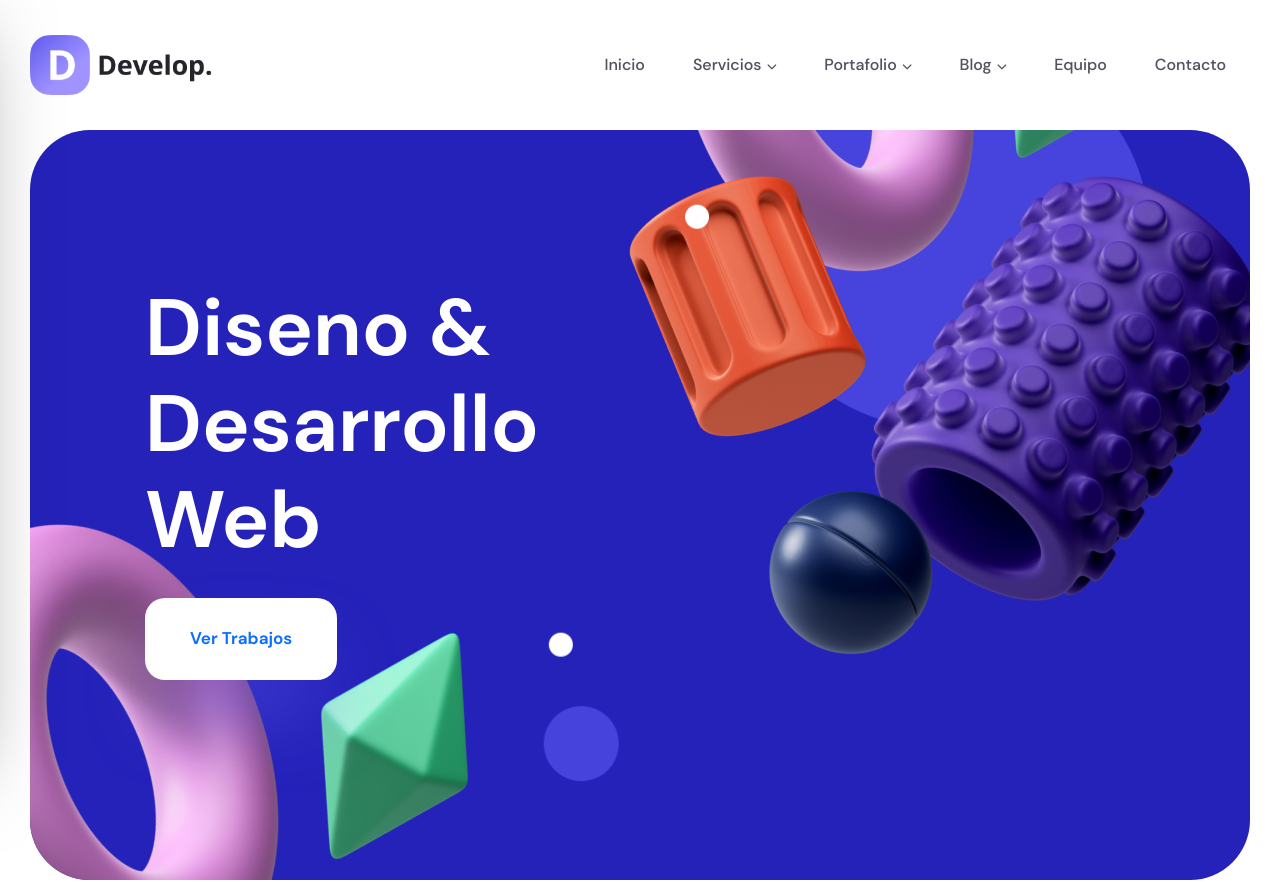
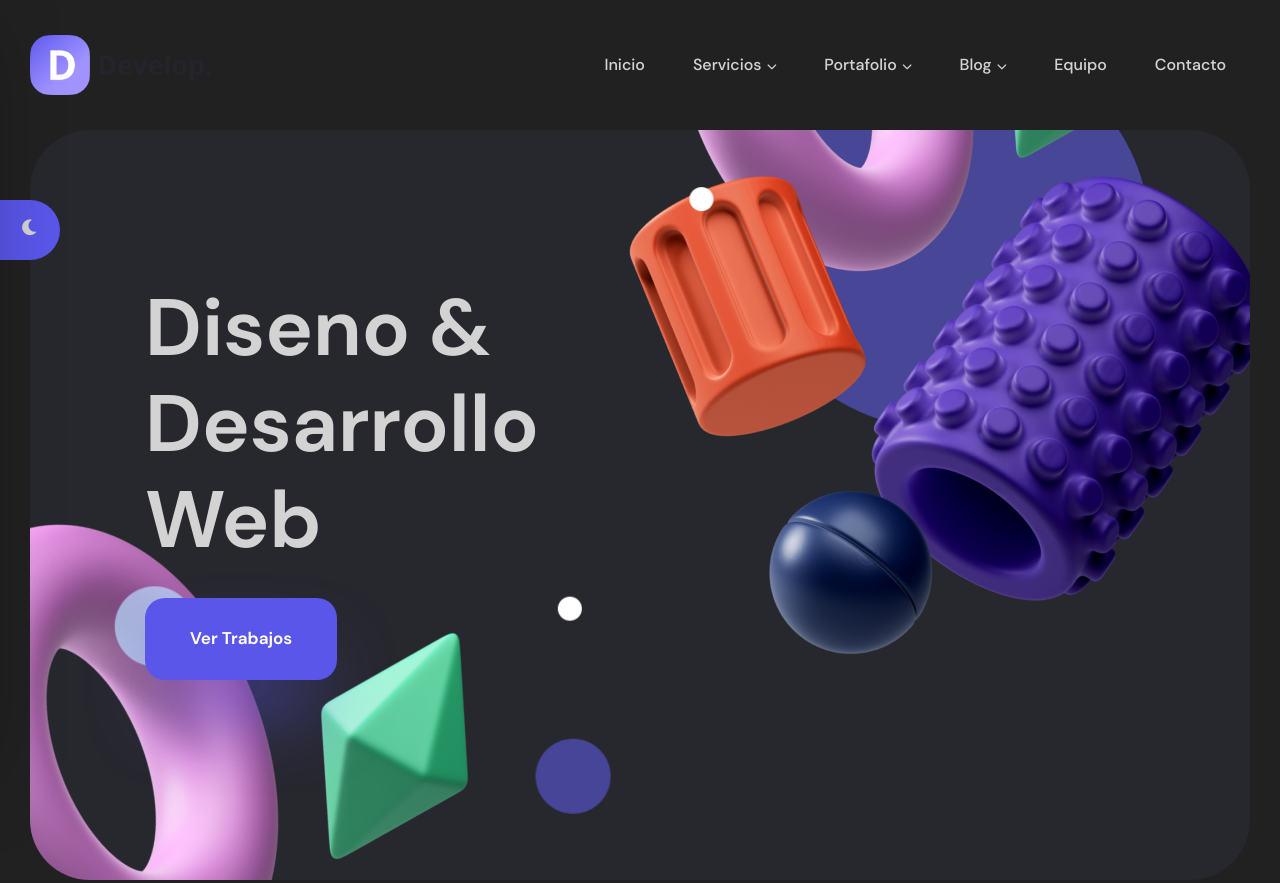
Before and after one commit to Pabloscode23/Landing-page, a plain HTML site: page index.html in a window 1280 px wide. Shown: the top 883 px of the page. Drawn offline with Linux system fonts and the light colour scheme.

Commit message:
dark mode

```diff
--- /dev/null
+++ b/assets/css/dark.css
@@ -0,0 +1,45 @@
+:root {
+  --mx-width: 1320px;
+  --color-text-body: #d3d3d4;
+  --color-primary: #5956e9;
+  --color-secondary: #d3d3d4;
+  --color-banner: #27272e;
+  --color-text-btn: #fff;
+  --color-bg-btn: #2522ba;
+  --color-subtitle: #c75c6f;
+  --color-title: #d3d3d4;
+  --color-bg-services: #27272e;
+  --color-bg-projects: #292930;
+  --color-bg-dark: #27272e;
+  --color-text-description: #99a1aa;
+  --color-borders: #393940;
+}
+body {
+  background-color: #212121;
+}
+.banner__btn {
+  background-color: var(--color-primary);
+}
+.menu__navbar--fixed {
+  background-color: var(--color-banner);
+}
+.project__content {
+  background-color: var(--color-banner);
+}
+.layout__contact::before {
+  background-color: var(--color-banner);
+}
+.contact__subtitle {
+  background-color: #ffdc60;
+}
+.contact__btn {
+  background-color: var(--color-primary);
+}
+.fleft__group {
+  background-color: #212121;
+  box-shadow: none;
+}
+.fleft__form-control {
+  background-color: #212121;
+  color: var(--color-title);
+}
--- a/assets/css/styles.css
+++ b/assets/css/styles.css
@@ -47,6 +47,16 @@ body {
   flex-direction: row;
   justify-content: space-between;
   align-items: center;
+}
+.menu__navbar--fixed {
+  position: fixed;
+  top: 0;
+  right: 0;
+  left: 0;
+  z-index: 9;
+  background-color: var(--color-secondary);
+  box-shadow: 0px 2px 10px 0 rgba(0, 0, 0, 10%);
+  padding: 1.5rem 8rem;
 }
 .navbar__logo {
   width: 187px;
@@ -1295,3 +1305,29 @@ body {
   font-weight: 500;
   color: var(--color-text-body);
 }
+.switcher {
+  position: fixed;
+  top: 20rem;
+  left: 0;
+  background-color: var(--color-primary);
+  border-radius: 0 3rem 3rem 0;
+  z-index: 5;
+  padding: 1rem;
+}
+.switcher__btn {
+  cursor: pointer;
+  background-color: transparent;
+  border: none;
+  display: flex;
+}
+.switcher__btn-icon-dark,
+.switcher__btn-icon-light {
+  color: var(--color-secondary);
+  font-size: 1.8rem;
+  height: 4rem;
+  width: 4rem;
+  line-height: 3.6rem;
+}
+.switcher__btn-icon-dark {
+  display: none;
+}
--- /dev/null
+++ b/assets/js/navbar-fixed.js
@@ -0,0 +1,12 @@
+document.addEventListener("DOMContentLoaded", () => {
+  let navbar = document.querySelector(".menu__navbar");
+
+  window.addEventListener("scroll", () => {
+    let scroll = window.scrollY;
+    if (scroll > 60) {
+      navbar.classList.add("menu__navbar--fixed");
+    } else {
+      navbar.classList.remove("menu__navbar--fixed");
+    }
+  });
+});
--- a/index.html
+++ b/index.html
@@ -8,12 +8,24 @@
     <link rel="stylesheet" href="./assets/fonts/dmsans/dmsans.css" />
     <link rel="stylesheet" href="./assets/fonts/fontawesome-free-6.1.2-web/css/all.min.css" />
     <link rel="stylesheet" href="./assets/css/styles.css" />
+    <link rel="stylesheet" href="./assets/css/dark.css" />
     <link rel="stylesheet" href="./assets/css/responsive.css" />
     <script src="assets/js/menu-mobile.js"></script>
+    <script src="assets/js/navbar-fixed.js"></script>
     <title>Desarrollo Web | Pablo Navarro</title>
 </head>
 
 <body>
+    <div class="switcher">
+        <button class="switcher__btn">
+            <span class="switcher__btn-icon-light">
+                <i class="fa-solid fa-moon switcher__icon"></i>
+            </span>
+            <span class="switcher__btn-icon-dark">
+                <i class="fa-solid fa-lightbulb switcher__icon"></i>
+            </span>
+        </button>
+    </div>
     <div class="menu-mobile">
         <header class="menu-mobile__header">
             <div class="menu-mobile__container-logo">
```
